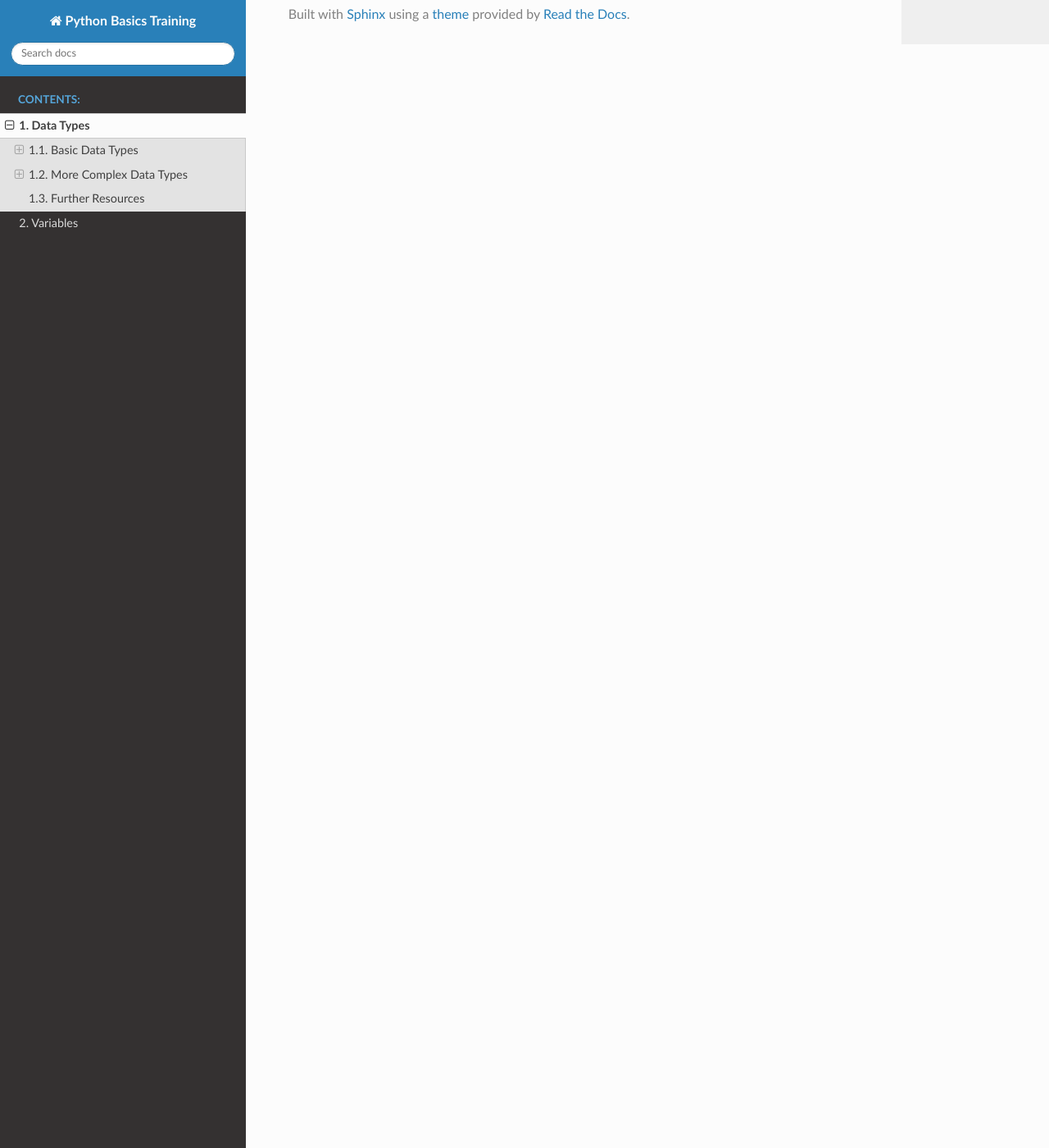
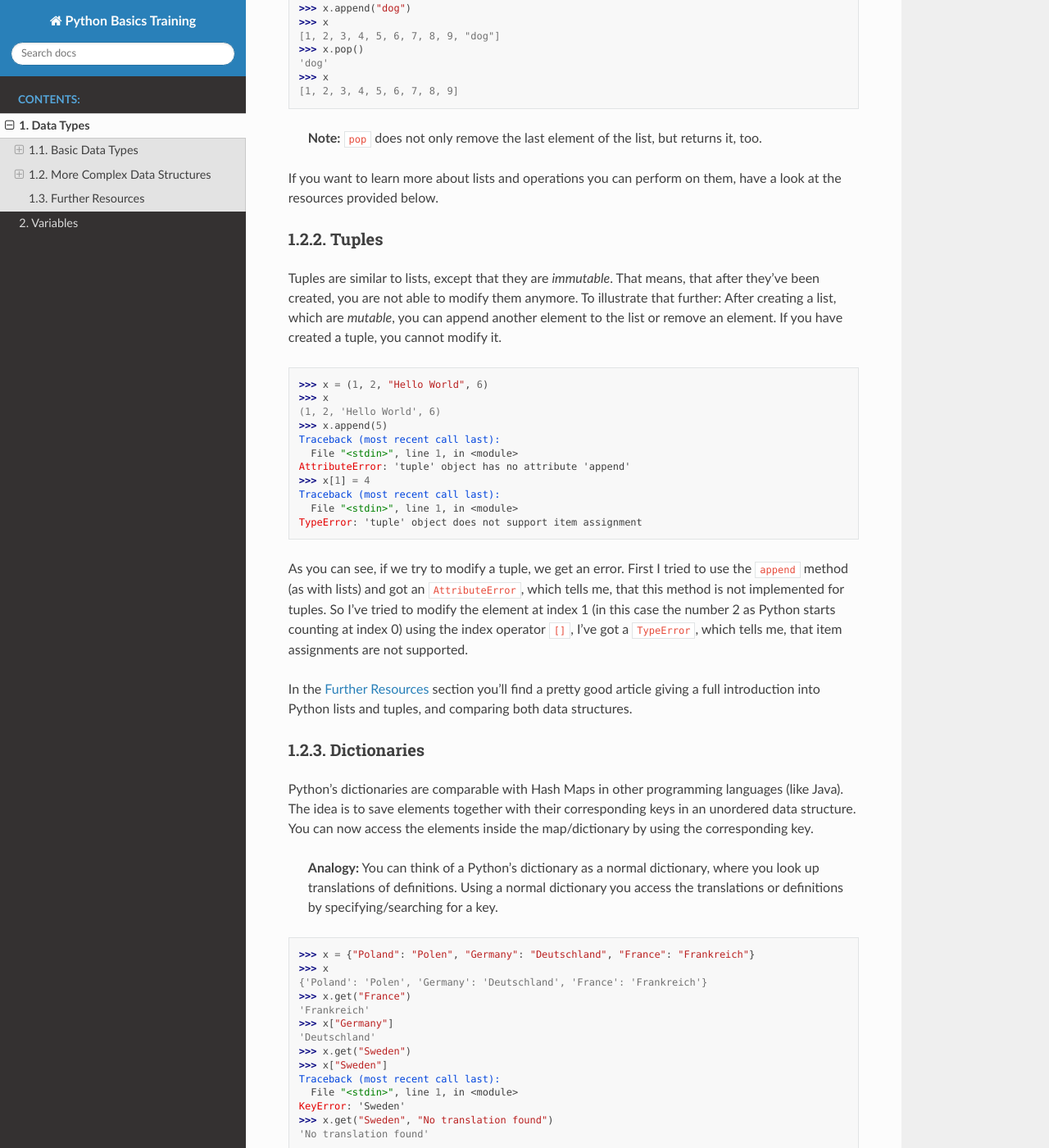
Before and after one commit to DahlitzFlorian/python-training-beginners, a Sphinx documentation site: the page built from docs/data_types.md, in a window 1280 px wide and 1400 px high, scrolled down 2425 px. Shown: the whole window at 82% size. Built offline with Sphinx 7.4.7 and the Read the Docs theme 2.0.0, drawn with Linux system fonts in a browser that asks for light colours; some of the changed text lies outside the part shown.

Commit message:
feat(docs): add more complex data structures

````diff
--- a/docs/data_types.md
+++ b/docs/data_types.md
@@ -1,6 +1,6 @@
 # Data Types
 
-This section covers Python's basic data types such as numeric (`int` and `float`), string (`str`) and boolean (`bool`) types as well as a few more complex data types, which are essential for programming in Python: Lists (`list`), Tuples (`tuple`), Dictionaries (`dict`), and Sets (`set`).
+This section covers Python's basic data types such as numeric (`int` and `float`), string (`str`) and boolean (`bool`) types as well as a few more complex data structures, which are essential for programming in Python: Lists (`list`), Tuples (`tuple`), Dictionaries (`dict`), and Sets (`set`).
 
 
 ## Basic Data Types
@@ -81,25 +81,156 @@
 ```
 
 
-## More Complex Data Types
+## More Complex Data Structures
 
 
 ### Lists
 
+A list is a set of elements.
+It doesn't matter of which type the elements inside the list are (integer, string, boolean).
+Another important note is, that lists remember the order of the elements they contain.
+So if I have a list of the numbers from 1 to 9 as shown in the following example, the number 1 remains at the first position, the number 2 at the second and so on.
+
+```python
+>>> x = [1, 2, 3, 4, 5, 6, 7, 8, 9]
+>>> x
+[1, 2, 3, 4, 5, 6, 7, 8, 9]
+>>> x
+[1, 2, 3, 4, 5, 6, 7, 8, 9]
+>>> x
+[1, 2, 3, 4, 5, 6, 7, 8, 9]
+```
+
+You can add a new element to the list by using the `append` method, and remove the last element by using `pop`.
+
+```python
+>>> x = [1, 2, 3, 4, 5, 6, 7, 8, 9]
+>>> x.append("dog")
+>>> x
+[1, 2, 3, 4, 5, 6, 7, 8, 9, "dog"]
+>>> x.pop()
+'dog'
+>>> x
+[1, 2, 3, 4, 5, 6, 7, 8, 9]
+```
+
+> **Note:** `pop` does not only remove the last element of the list, but returns it, too.
+
+If you want to learn more about lists and operations you can perform on them, have a look at the resources provided below.
+
 
 ### Tuples
+
+Tuples are similar to lists, except that they are *immutable*.
+That means, that after they've been created, you are not able to modify them anymore.
+To illustrate that further: After creating a list, which are *mutable*, you can append another element to the list or remove an element.
+If you have created a tuple, you cannot modify it.
+
+```python
+>>> x = (1, 2, "Hello World", 6)
+>>> x
+(1, 2, 'Hello World', 6)
+>>> x.append(5)
+Traceback (most recent call last):
+  File "<stdin>", line 1, in <module>
+AttributeError: 'tuple' object has no attribute 'append'
+>>> x[1] = 4
+Traceback (most recent call last):
+  File "<stdin>", line 1, in <module>
+TypeError: 'tuple' object does not support item assignment
+```
+
+As you can see, if we try to modify a tuple, we get an error.
+First I tried to use the `append` method (as with lists) and got an `AttributeError`, which tells me, that this method is not implemented for tuples.
+So I've tried to modify the element at index 1 (in this case the number 2 as Python starts counting at index 0) using the index operator `[]`, I've got a `TypeError`, which tells me, that item assignments are not supported.
+
+In the [Further Resources](#further-resources) section you'll find a pretty good article giving a full introduction into Python lists and tuples, and comparing both data structures.
 
 
 ### Dictionaries
 
+Python's dictionaries are comparable with Hash Maps in other programming languages (like Java).
+The idea is to save elements together with their corresponding keys in an unordered data structure.
+You can now access the elements inside the map/dictionary by using the corresponding key.
+
+> **Analogy:** You can think of a Python's dictionary as a normal dictionary, where you look up translations of definitions.
+> Using a normal dictionary you access the translations or definitions by specifying/searching for a key.
+
+```python
+>>> x = {"Poland": "Polen", "Germany": "Deutschland", "France": "Frankreich"}
+>>> x
+{'Poland': 'Polen', 'Germany': 'Deutschland', 'France': 'Frankreich'}
+>>> x.get("France")
+'Frankreich'
+>>> x["Germany"]
+'Deutschland'
+>>> x.get("Sweden")
+>>> x["Sweden"]
+Traceback (most recent call last):
+  File "<stdin>", line 1, in <module>
+KeyError: 'Sweden'
+>>> x.get("Sweden", "No translation found")
+'No translation found'
+```
+
+In the example above we specify a new dictionary containing three country names and their german translation.
+We try to access the german translation for the country *France* and get back *Frankreich*, which is indeed the german translation for *France*.
+We used to `get` method, which is implemented for dictionaries.
+After that, we tried to access the german translation for the country *Germany* by using the index operator `[]`.
+This also worked.
+
+If we try to access a countries translation, which is not part of the dictionary (in this case *Sweden*), nothing is returned and no exception is raised.
+However, if we try to access the very same country using the index operator, a `KeyError` exception is raised.
+The `get` method not only prevents us from catching an exception, but let's us also specify a default value, which is returned if the specified key has no corresponding value in the dictionary.
+
+> **Note:** Dictionary keys can be of any type.
+> The only limitation is, that they need to be *immutable*.
+> So a tuple can be used as a dictionary key as well as an integer, a string or a boolean.
+> However, a list cannot be used as a dictionary key.
+
 
 ### Sets
+
+There are three main things you need to know about sets:
+
+- Sets are unordered.
+- Set elements are unique. Duplicate elements are not allowed.
+- A set itself may be modified, but the elements contained in the set must be of an immutable type.
+
+The first to statements are quite straightforward.
+However, the third might not be.
+It indicates, that only elements can be part of a set, which you are not able to modify - which are *immutable*.
+Integers, booleans, strings and tuples are such candidates.
+However, a list is not allowed to be part of a set as shown in the following examples block.
+
+> **Note:** You might notice, that Python uses curly braces `{}` for defining sets as well.
+> Be careful not to confuse them with dictionaries: Elements in a set do not have keys!
+
+```python
+>>> x = {1, 2, 3, "abc", (5, 6)}
+>>> x
+{1, 2, 3, 'abc', (5, 6)}
+>>> x.add(9)
+>>> x
+{1, 2, 3, 'abc', (5, 6), 9}
+>>> x.add([0, 4])
+Traceback (most recent call last):
+  File "<stdin>", line 1, in <module>
+TypeError: unhashable type: 'list'
+```
+
+> **Note:** Don't get irritated by the fact, that the printed set in the REPL is ordered.
+> Internally, sets are not ordered, however the REPL is able to print them in an ordered format.
+> This is out of scope for this training.
 
 
 ## Further Resources
 
 - [Real Python: Basic Data Types in Python][realpythondatatypes]
 - [Python 3 Escape Sequences](https://www.quackit.com/python/reference/python_3_escape_sequences.cfm)
+- [Lists and Tuples in Python](https://realpython.com/python-lists-tuples/)
+- [Dictionaries in Python](https://realpython.com/python-dicts/)
+- [Sets in Python](https://realpython.com/python-sets/)
 
 
 [pep8]: https://www.python.org/dev/peps/pep-0008/
````
